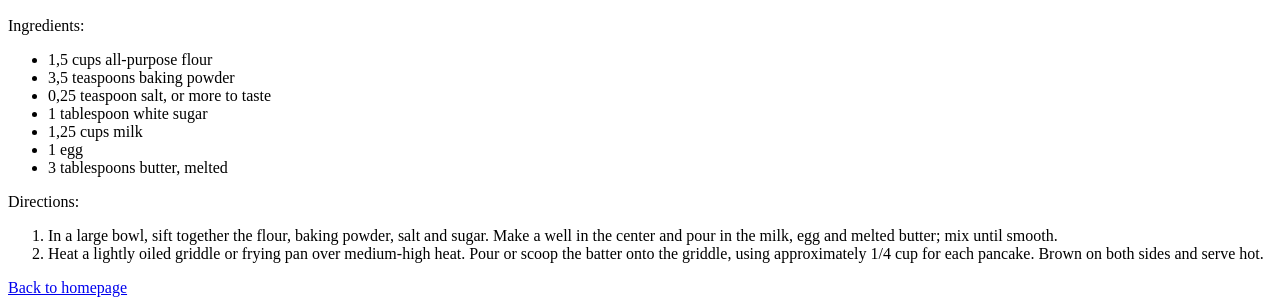
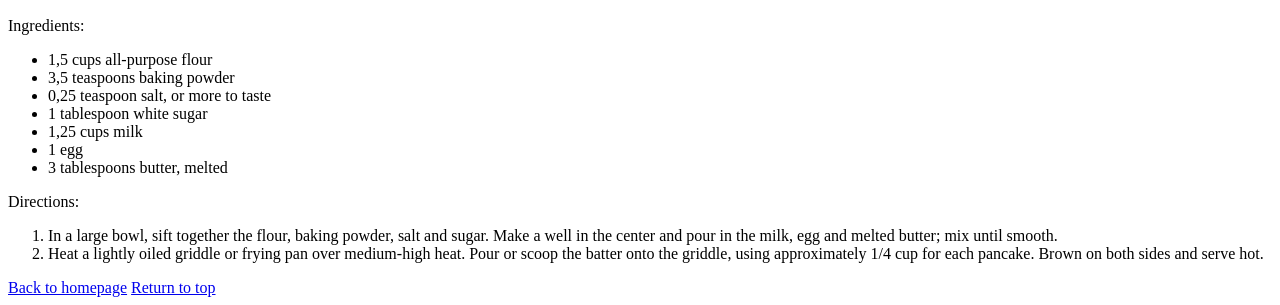
Before and after one commit to ptrchmcz/odin-recipes, a plain HTML site: page recipes/pancakes.html in a window 1280 px wide. Shown: the part 632-937 px from the top of the page. Drawn offline with Linux system fonts and the light colour scheme.

Commit message:
Added Return to top link on bottom of the subpages

```diff
--- a/recipes/pancakes.html
+++ b/recipes/pancakes.html
@@ -31,6 +31,7 @@
         </ol>
 
         <a href="../index.html">Back to homepage</a>
+        <a href="#header">Return to top</a>
 
 
 </body>
```
Also changed, not shown: recipes/french-toast.html (+1 -0 lines), recipes/waffles.html (+1 -0 lines).
